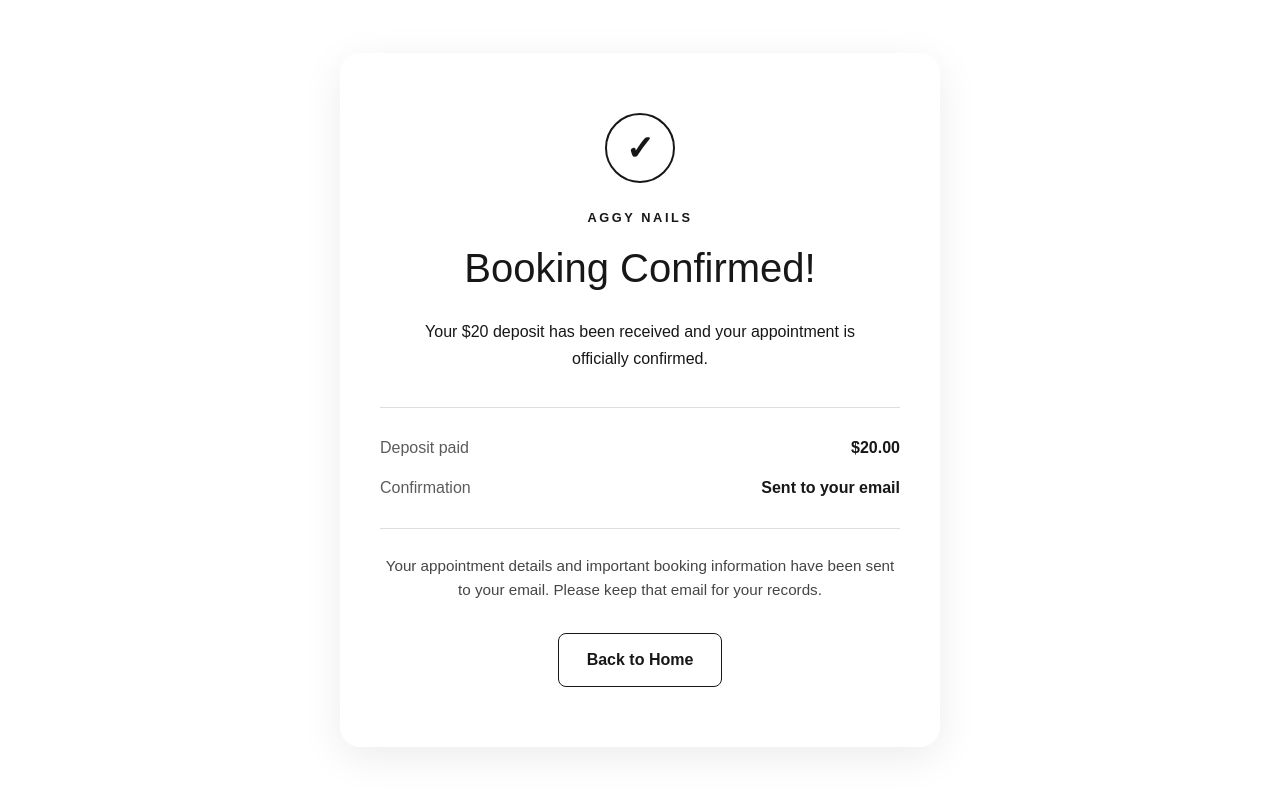
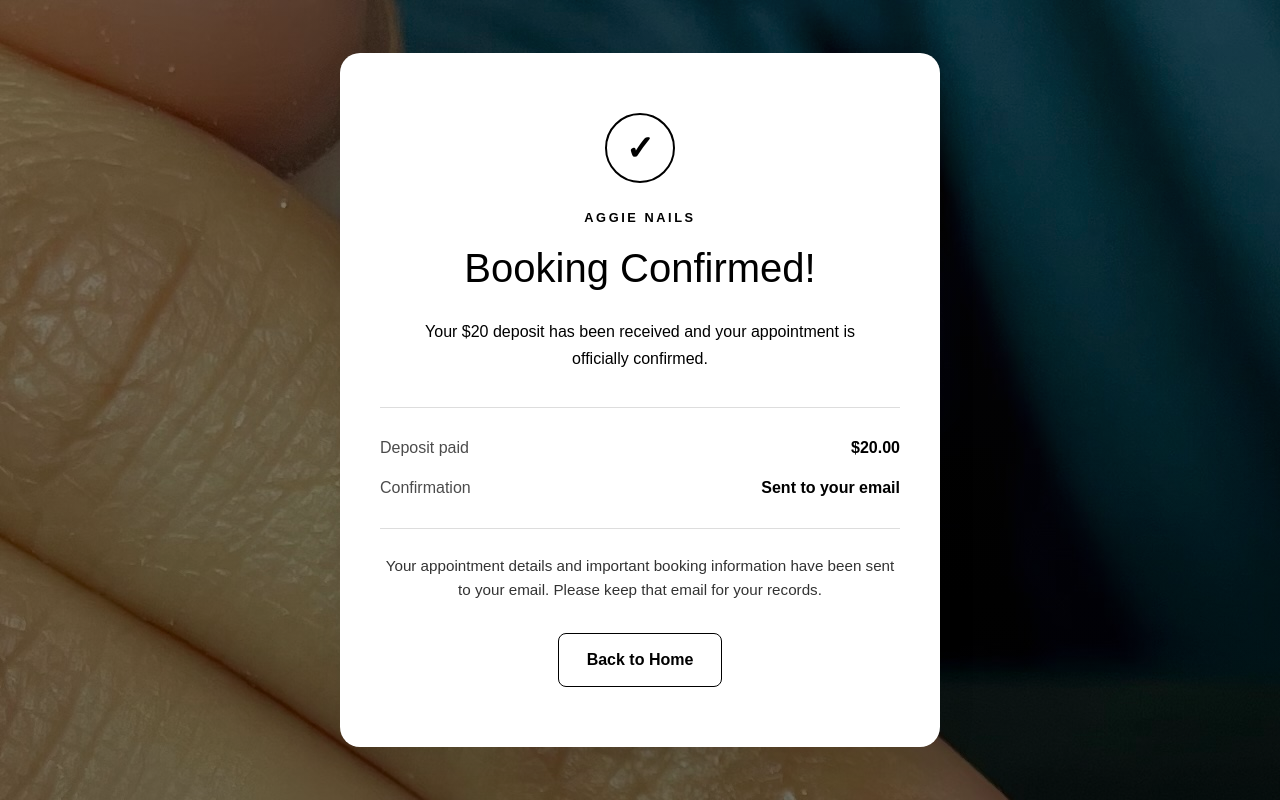
Before and after one commit to minabeikzadeh/Aggie-Nails-Website, a Next.js app: page /booking-success in a window 1280 px wide. Built offline with nearby package versions, Linux system fonts and the light colour scheme.

Commit message:
Add booking confirmation page

```diff
--- a/app/booking-success/page.module.css
+++ b/app/booking-success/page.module.css
@@ -4,6 +4,10 @@
     align-items: center;
     justify-content: center;
     padding: 40px 20px;
+    background-image: linear-gradient(
+        rgba(10, 10, 10, 0.4),
+        rgba(0, 0, 0, 0.4)
+    ), url("/public/images/blue_gem_nails.jpg");
   }
 
   .card {
@@ -27,9 +31,11 @@
     font-size: 34px;
     font-weight: 600;
     border: 2px solid currentColor;
+    color: black;
   }
 
   .smallTitle {
+    color: black;
     margin-bottom: 10px;
     font-size: 0.8rem;
     letter-spacing: 0.2em;
@@ -39,12 +45,14 @@
   .card h1 {
     margin-bottom: 20px;
     font-size: 2.5rem;
+    color: black;
   }
 
   .message {
     max-width: 450px;
     margin: 0 auto 35px;
     line-height: 1.7;
+    color: black;
   }
 
   .details {
@@ -52,6 +60,7 @@
     border-bottom: 1px solid #ddd;
     padding: 20px 0;
     margin-bottom: 25px;
+    color: black;
   }
 
   .details div {
@@ -59,6 +68,7 @@
     justify-content: space-between;
     gap: 20px;
     padding: 8px 0;
+    color: black;
   }
 
   .details span {
@@ -70,6 +80,7 @@
     line-height: 1.6;
     margin-bottom: 30px;
     opacity: 0.8;
+    color: black;
   }
 
   .homeButton {
@@ -79,4 +90,5 @@
     text-decoration: none;
     font-weight: 600;
     border: 1px solid currentColor;
+    color: black;
   }
--- a/app/booking-success/page.tsx
+++ b/app/booking-success/page.tsx
@@ -6,7 +6,7 @@ export default function BookingSuccess() {
       <div className={styles.card}>
         <div className={styles.checkmark}>✓</div>
 
-        <p className={styles.smallTitle}>AGGY NAILS</p>
+        <p className={styles.smallTitle}>AGGIE NAILS</p>
 
         <h1>Booking Confirmed!</h1>
 
```
